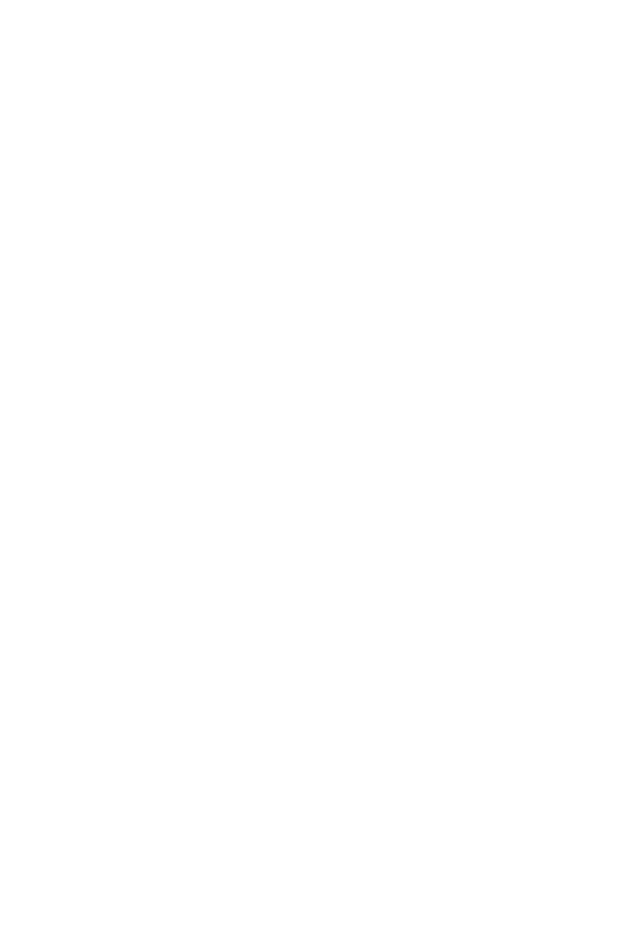
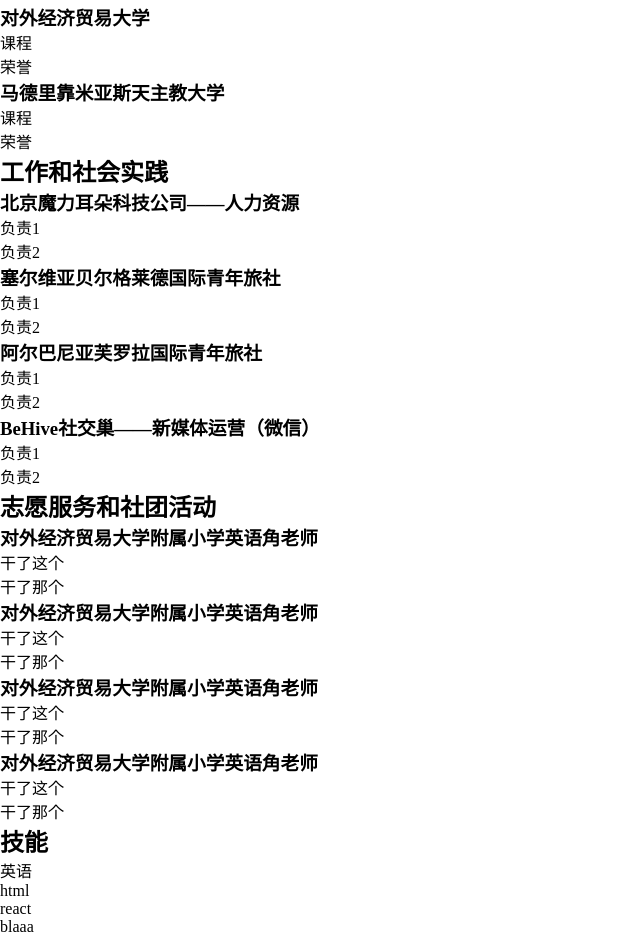
Before and after one commit to jianingroja/protofolio, a React (Create React App) app: page /resume in a window 1280 px wide. Shown: the part 167-1107 px from the top of the page, without its empty margins (0-640 px from the left). Before the commit the page ends 800 px from the top, so only its background shows below. Built offline with nearby package versions, Linux system fonts and the light colour scheme.

Commit message:
about and resume page setup

```diff
--- a/src/pages/About.js
+++ b/src/pages/About.js
@@ -2,6 +2,31 @@
   return (
     <div>
       <h1>About</h1>
+      <div className="about">
+        <div className="about-detail">
+          <h3>姓名</h3>
+          <p>Lorem ipsum dolor sit amet.</p>
+        </div>
+        <div className="about-detail">
+          <h3>爱好</h3>
+          <p>Lorem ipsum dolor sit amet.</p>
+        </div>
+        <div className="about-detail">
+          <h3>状态</h3>
+          <p>Lorem ipsum dolor sit amet.</p>
+        </div>
+        <div className="about-detail">
+          <h3>社交账号</h3>
+          <p>Lorem ipsum dolor sit amet.</p>
+        </div>
+        <div className="about-detail">
+          <h3>人生梦想</h3>
+          <p>Lorem ipsum dolor sit amet.</p>
+        </div>
+      </div>
+      <div className="about-image">
+        <img src="" alt="" />
+      </div>
     </div>
   );
 };
--- a/src/pages/Resume.js
+++ b/src/pages/Resume.js
@@ -2,6 +2,110 @@
   return (
     <div>
       <h1>Resume</h1>
+      <div className="resume-image">
+        <img src="" alt="" />
+      </div>
+      <div className="resume">
+        <div className="resume-detail">
+          <div className="resume-education">
+            <h2>教育经历</h2>
+            <div className="education-detail">
+              <h3>对外经济贸易大学</h3>
+              <ul>
+                <li>课程</li>
+                <li>荣誉</li>
+              </ul>
+            </div>
+            <div className="education-detail">
+              <h3>马德里靠米亚斯天主教大学</h3>
+              <ul>
+                <li>课程</li>
+                <li>荣誉</li>
+              </ul>
+            </div>
+          </div>
+          <div className="resume-experience">
+            <h2>工作和社会实践</h2>
+            <div className="expereience-detail">
+              <h3>北京魔力耳朵科技公司——人力资源</h3>
+              <ul>
+                <li>负责1</li>
+                <li>负责2</li>
+              </ul>
+            </div>
+            <div className="expereience-detail">
+              <h3>塞尔维亚贝尔格莱德国际青年旅社</h3>
+              <ul>
+                <li>负责1</li>
+                <li>负责2</li>
+              </ul>
+            </div>
+            <div className="expereience-detail">
+              <h3>阿尔巴尼亚芙罗拉国际青年旅社</h3>
+              <ul>
+                <li>负责1</li>
+                <li>负责2</li>
+              </ul>
+            </div>
+            <div className="expereience-detail">
+              <h3>BeHive社交巢——新媒体运营（微信）</h3>
+              <ul>
+                <li>负责1</li>
+                <li>负责2</li>
+              </ul>
+            </div>
+          </div>
+          <div className="resume-volunteer">
+            <h2>志愿服务和社团活动</h2>
+            <div className="volunteer-detail">
+              <h3>对外经济贸易大学附属小学英语角老师</h3>
+              <ul>
+                <li>干了这个</li>
+                <li>干了那个</li>
+              </ul>
+            </div>
+            <div className="volunteer-detail">
+              <h3>对外经济贸易大学附属小学英语角老师</h3>
+              <ul>
+                <li>干了这个</li>
+                <li>干了那个</li>
+              </ul>
+            </div>
+            <div className="volunteer-detail">
+              <h3>对外经济贸易大学附属小学英语角老师</h3>
+              <ul>
+                <li>干了这个</li>
+                <li>干了那个</li>
+              </ul>
+            </div>
+            <div className="volunteer-detail">
+              <h3>对外经济贸易大学附属小学英语角老师</h3>
+              <ul>
+                <li>干了这个</li>
+                <li>干了那个</li>
+              </ul>
+            </div>
+          </div>
+          <div className="resume-skills">
+            <h2>技能</h2>
+            <ul>
+              <li>英语</li>
+              <li>html</li>
+              <li>react</li>
+              <li>blaaa</li>
+            </ul>
+          </div>
+          <div className="resume-motivation">
+            <h2>与多抓鱼的契合之处</h2>
+            <ul>
+              <li>自我驱动，学习能力</li>
+              <li>英语好，</li>
+              <li>认同多抓鱼经营理念</li>
+              <li>多抓鱼小程序、App深度用户，熟悉产品结构</li>
+            </ul>
+          </div>
+        </div>
+      </div>
     </div>
   );
 };
```
